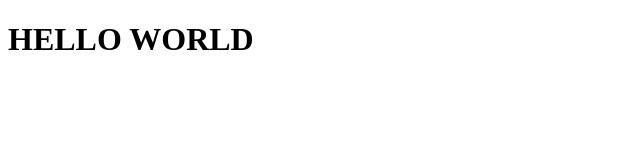
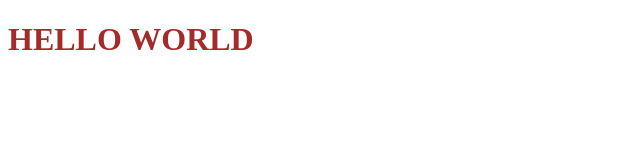
Before and after one commit to Chrissx77/htmlcss-hello, a plain HTML site: page index.html in a window 1280 px wide. Shown: the whole page, without its empty margins (0-640 px from the left). Drawn offline with Linux system fonts and the light colour scheme.

Commit message:
Inserimento di CSS

```diff
--- /dev/null
+++ b/css/style.css
@@ -0,0 +1,3 @@
+body{
+    color: brown;
+}
--- a/index.html
+++ b/index.html
@@ -5,14 +5,13 @@
     <meta charset="UTF-8">
     <meta name="viewport" content="width=device-width, initial-scale=1.0">
     <title>Esercizio 1</title>
+    <link rel="stylesheet" href="/css/style.css">
 </head>
 
 <body>
     <header>
         <h1>HELLO WORLD</h1>
     </header>
-
-
 </body>
 
 </html>
```
